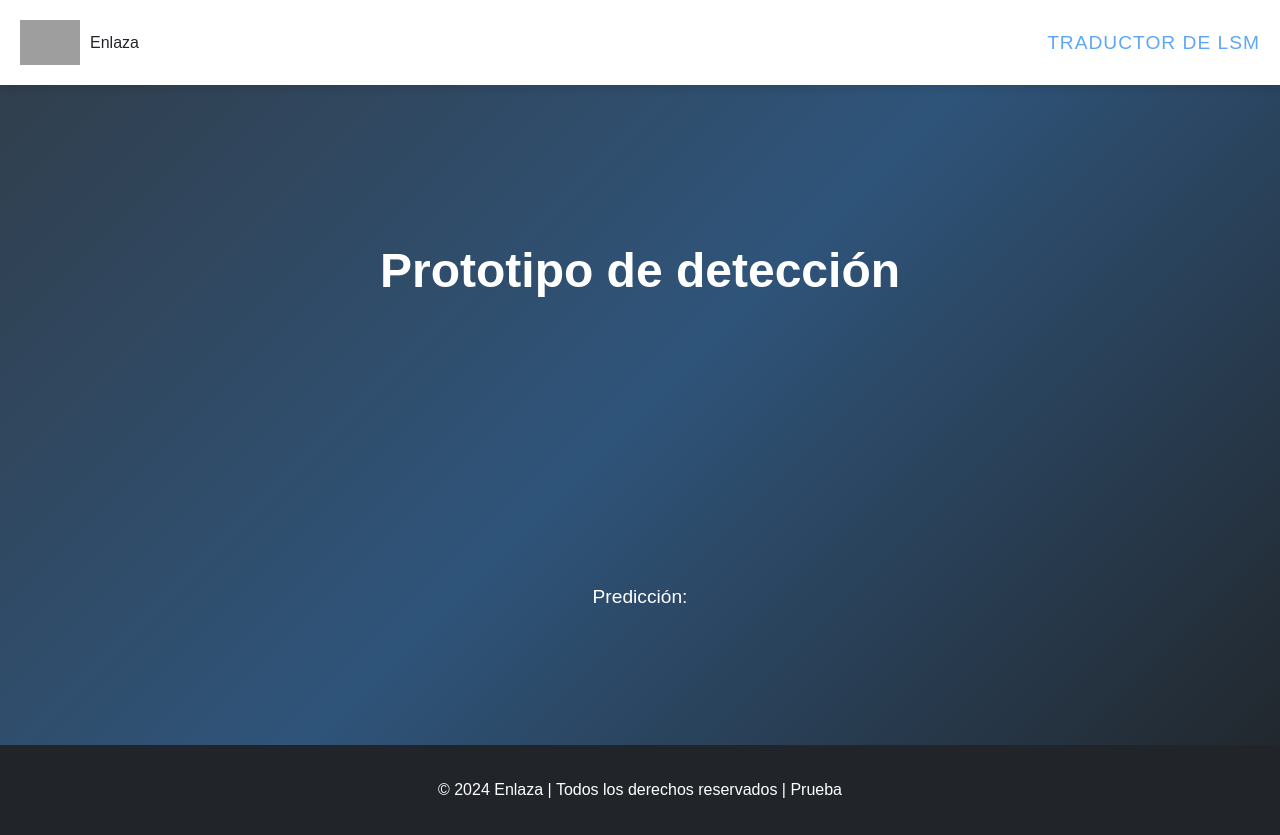
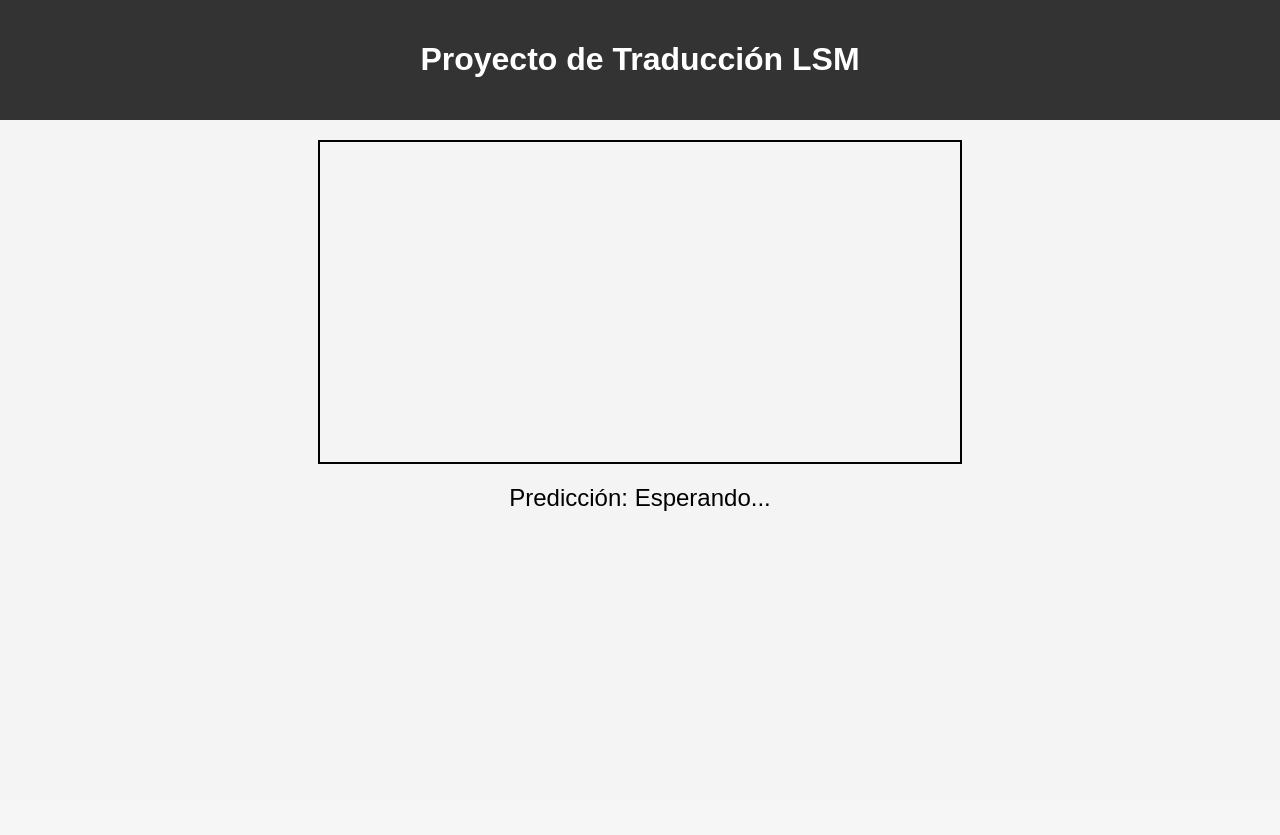
Before and after one commit to BaHe-09/Enlaza-Web, a Flask app: template Backend/templates/index.html in a window 1280 px wide. After the commit the page ends 511 px from the top, so only its background shows below. Run offline with Flask 3, Linux system fonts and the light colour scheme; the template is opened without the code that fills it, so the values that code supplies are empty; some libraries are stand-ins or nearby versions; grey boxes are pictures that could not be loaded.

Commit message:
Update index.html

```diff
--- a/Backend/templates/index.html
+++ b/Backend/templates/index.html
@@ -3,268 +3,117 @@
 <head>
     <meta charset="UTF-8">
     <meta name="viewport" content="width=device-width, initial-scale=1.0">
-    <title>Tu Proyecto</title>
+    <title>Proyecto de Traducción LSM</title>
     <style>
-        /* Estilos generales */
         body {
             margin: 0;
             padding: 0;
             font-family: 'Arial', sans-serif;
-            color: #212529;
-            background: linear-gradient(135deg, #313d49, #2f547a, #212529); /* Degradado de fondo */
-            height: 100vh; /* Asegura que el fondo ocupe toda la altura */
+            background-color: #f4f4f4;
         }
 
-        * {
-            box-sizing: border-box;
+        header {
+            background-color: #333;
+            padding: 20px;
+            color: #fff;
+            text-align: center;
         }
 
-        /* Header */
-        header {
-            background-color: #ffffff;
-            padding: 20px;
-            display: flex;
-            justify-content: space-between;
-            align-items: center;
-            box-shadow: 0px 4px 10px rgba(0, 0, 0, 0.1);
-        }
-
-        /* Logo */
-        .logo-container {
-            display: flex;
-            align-items: center;
-        }
-
-        .logo-container .logo {
-            width: 60px;
-            height: auto;
-            margin-right: 10px;
-        }
-
-        /* Menú */
-        nav ul {
-            list-style: none;
-            margin: 0;
-            padding: 0;
-            display: flex;
-            justify-content: flex-end;
-        }
-
-        nav ul li {
-            margin-left: 25px;
-        }
-
-        nav ul li a {
-            color: #5ca7fa;
-            text-decoration: none;
-            font-size: 1.2rem;
-            font-weight: 500;
-            text-transform: uppercase;
-            letter-spacing: 1px;
-            transition: color 0.3s ease;
-        }
-
-        nav ul li a:hover {
-            color: #2f547a;
-        }
-
-        /* Hero Section */
-        .hero {
+        .video-container {
+            width: 100%;
             display: flex;
             justify-content: center;
-            align-items: center;
-            text-align: center;
-            height: 80vh;
             margin-top: 20px;
         }
 
-        .hero-content h1 {
-            font-size: 3rem;
-            margin: 0;
-            font-weight: 700;
-            color: white;
+        #video {
+            width: 80%;
+            max-width: 640px;
+            border: 2px solid #000;
         }
 
-        /* Video Container */
-        .video-container {
-            width: 90%;
-            max-width: 800px;
-            margin: 30px auto 20px auto;
+        .prediction-text {
             text-align: center;
-        }
-
-        /* Mostrar la cámara en vivo */
-        #video {
-            width: 100%;
-            border-radius: 10px;
-        }
-
-        /* Texto de predicción */
-        .prediction-text {
-            font-size: 1.2rem;
+            font-size: 24px;
             margin-top: 20px;
-            color: white;
-        }
-
-        /* Footer */
-        footer {
-            background-color: #212529;
-            color: #ffffff;
-            text-align: center;
-            padding: 20px;
-            font-size: 1rem;
         }
     </style>
 </head>
 <body>
-    <!-- Header -->
     <header>
-        <div class="logo-container">
-            <img src="static/enlaza.jpg" alt="Logo" class="logo">
-            <div class="logo-text">Enlaza</div>
-        </div>
-        <nav>
-            <ul>
-                <li><a href="#">Traductor de LSM</a></li>
-            </ul>
-        </nav>
+        <h1>Proyecto de Traducción LSM</h1>
     </header>
 
-    <!-- Hero Section -->
-    <section class="hero">
-        <div class="hero-content">
-            <h1>Prototipo de detección</h1>
-            <!-- Contenedor para el video -->
-            <div class="video-container">
-                <video id="video" autoplay></video>
-            </div>
-            <div class="prediction-text" id="predictionText">Predicción: </div>
-        </div>
+    <section class="video-container">
+        <video id="video" autoplay></video>
     </section>
 
-    <!-- Footer -->
-    <footer>
-        <p>&copy; 2024 Enlaza | Todos los derechos reservados | Prueba</p>
-    </footer>
-
-    <!-- Cargar las librerías de MediaPipe desde CDN -->
-    <script src="https://cdn.jsdelivr.net/npm/@mediapipe/hands@0.4.1620500170/hands.js"></script>
-    <script src="https://cdn.jsdelivr.net/npm/@mediapipe/camera_utils@0.4.1620500170/camera_utils.js"></script>
+    <section class="prediction-text" id="predictionText">
+        Predicción: Esperando...
+    </section>
 
     <script>
-        let videoElement = document.getElementById("video");  // Definir correctamente la referencia al video
-        let hands;  // Definir la variable global para MediaPipe
+        let videoElement = document.getElementById("video");
 
-        // Función para verificar que la librería MediaPipe se haya cargado correctamente
-        function checkMediaPipe() {
-            if (typeof window.MediaPipe === 'undefined') {
-                console.error('MediaPipe no está definido.');
-            } else {
-                console.log('MediaPipe cargado correctamente');
-            }
-        }
-
-        // Inicialización de la cámara y configuración de MediaPipe
+        // Configuración de la cámara
         async function setupCamera() {
             const stream = await navigator.mediaDevices.getUserMedia({
-                video: { facingMode: "user" }  // Usar la cámara frontal
+                video: { facingMode: 'user' }
             });
             videoElement.srcObject = stream;
 
-            // Verificar si la librería de MediaPipe está cargada
-            checkMediaPipe();
+            const camera = new window.MediaPipe.Camera(videoElement, {
+                onFrame: async () => {
+                    const results = await detectHands(videoElement);
+                    if (results) {
+                        sendToBackend(results);
+                    }
+                },
+                width: 640,
+                height: 480
+            });
 
-            // Usar la clase `Hands` del objeto `MediaPipe` cargado
-            if (window.MediaPipe && window.MediaPipe.Hands) {
-                hands = new window.MediaPipe.Hands({
-                    locateFile: (file) => `https://cdn.jsdelivr.net/npm/@mediapipe/hands@0.4.1620500170/${file}`
-                });
-
-                hands.setOptions({
-                    maxNumHands: 1,
-                    minDetectionConfidence: 0.7,
-                    minTrackingConfidence: 0.5
-                });
-                console.log("Hands object initialized successfully.");
-            } else {
-                console.error('MediaPipe Hands no está disponible.');
-            }
+            camera.start();
         }
 
-        async function detectHands() {
-            const frame = videoElement;
-            const keypoints = await captureFrame(frame);
-
-            if (keypoints.length === 63) {
-                try {
-                    const response = await fetch('/predict', {
-                        method: 'POST',
-                        headers: {
-                            'Content-Type': 'application/json'
-                        },
-                        body: JSON.stringify({ keypoints: keypoints })
-                    });
-
-                    if (!response.ok) {
-                        const errorData = await response.json();
-                        throw new Error(errorData.error || 'Error en la predicción');
-                    }
-
-                    const data = await response.json();
-                    displayPrediction(data.prediction);  // Mostrar la predicción
-                } catch (error) {
-                    console.error('Error:', error);
-                    displayPrediction(`Error: ${error.message}`);
-                }
-            } else {
-                console.error('Las coordenadas deben tener una longitud de 63.');
-            }
+        // Detectar las manos
+        async function detectHands(videoElement) {
+            const image = videoElement;
+            const keypoints = await processHandLandmarks(image);
+            return keypoints;
         }
 
-        async function captureFrame(frame) {
-            const image = frame;  // Tomar el frame directamente del video
-            const keypoints = [];
-
-            // Usar MediaPipe para detectar las manos
-            const results = await processHandLandmarks(image);
-
+        // Procesar los puntos de referencia de las manos
+        async function processHandLandmarks(image) {
+            const results = await hands.send({image});
             if (results.multiHandLandmarks) {
-                // Extraer los puntos de cada mano detectada
+                const keypoints = [];
                 results.multiHandLandmarks.forEach(handLandmarks => {
                     handLandmarks.landmark.forEach(lm => {
-                        keypoints.push(lm.x, lm.y, lm.z);  // Guardar las coordenadas x, y, z
+                        keypoints.push(lm.x, lm.y, lm.z);
                     });
                 });
+                return keypoints;
             }
-
-            // Verificar que las coordenadas tengan una longitud de 63
-            if (keypoints.length !== 63) {
-                console.error('Las coordenadas deben tener una longitud de 63.');
-                return [];
-            }
-
-            return keypoints;  // Retornar las coordenadas detectadas
+            return null;
         }
 
-        // Función para procesar las coordenadas de las manos
-        async function processHandLandmarks(image) {
-            if (hands) {
-                const results = await hands.process(image);  // Usar 'hands.process()' correctamente
-                return results;
-            } else {
-                console.error('El objeto "hands" no está definido correctamente.');
-                return {};
-            }
+        // Enviar las coordenadas al backend
+        async function sendToBackend(keypoints) {
+            if (!keypoints) return;
+
+            const response = await fetch('http://localhost:5000/predict', {
+                method: 'POST',
+                headers: { 'Content-Type': 'application/json' },
+                body: JSON.stringify({ keypoints: keypoints })
+            });
+
+            const data = await response.json();
+            document.getElementById("predictionText").innerText = `Predicción: ${data.prediction}`;
         }
 
-        function displayPrediction(prediction) {
-            const predictionText = document.getElementById("predictionText");
-            predictionText.innerText = `Predicción: ${prediction}`;
-        }
-
-        window.onload = async () => {
-            await setupCamera();  // Configurar la cámara
-            setInterval(detectHands, 100);  // Detectar manos cada 100 ms
+        window.onload = () => {
+            setupCamera();
         }
     </script>
 </body>
```
